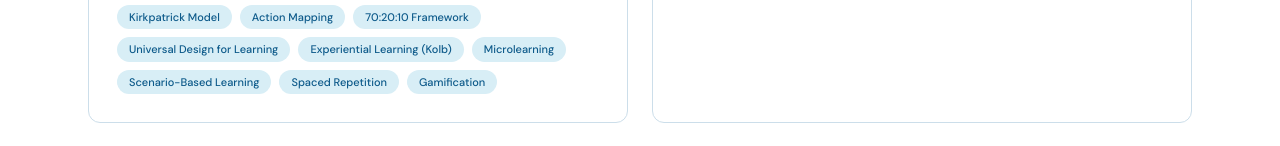
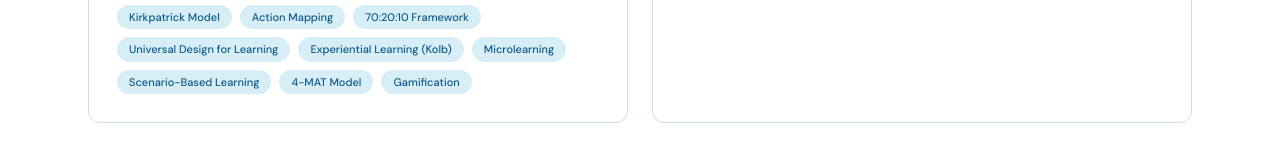
Before and after one commit to umaavadh/UmaA, a React (Vite) app: page /about in a window 1280 px wide. Shown: the part 1186-1332 px from the top of the page. Built offline with nearby package versions, Linux system fonts and the light colour scheme.

Commit message:
Replace 'Spaced Repetition' with '4-MAT'

```diff
--- a/src/pages/About.tsx
+++ b/src/pages/About.tsx
@@ -32,7 +32,7 @@ export default function About() {
         'Experiential Learning (Kolb)',
         'Microlearning',
         'Scenario-Based Learning',
-        'Spaced Repetition',
+        '4-MAT Model',
         'Gamification'
       ]
     },
```
